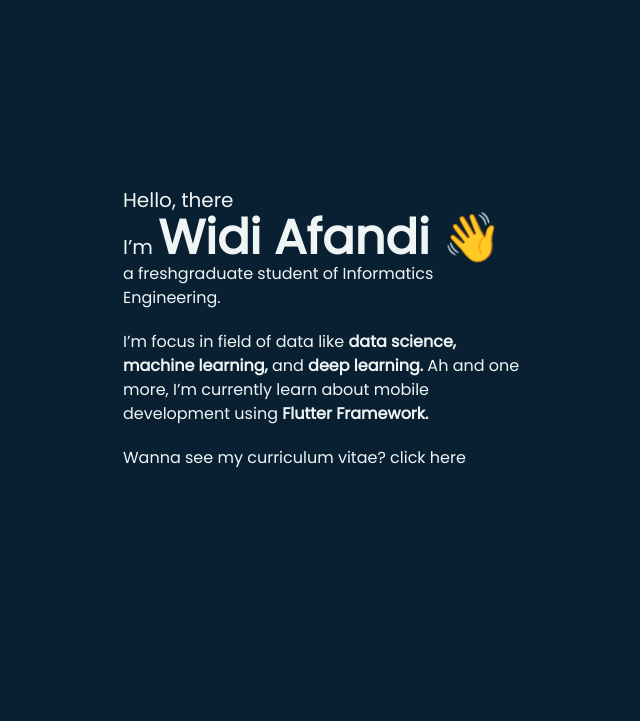
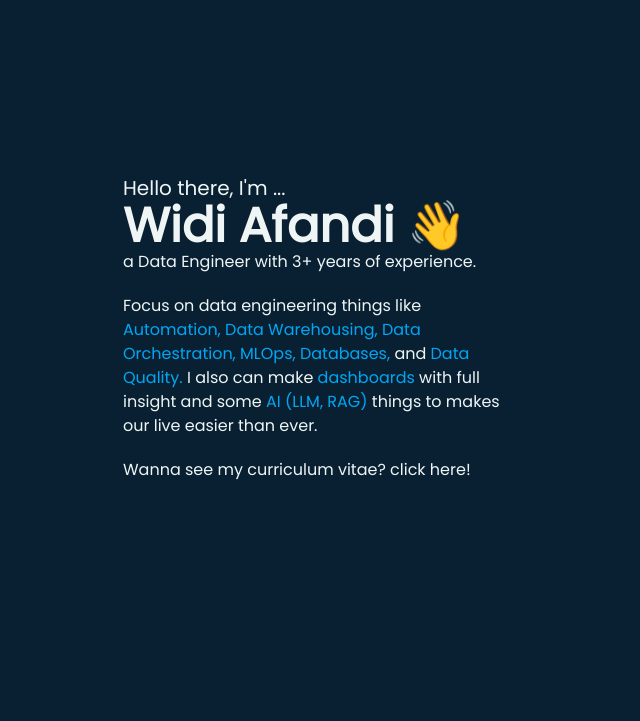
Before and after one commit to technisekai/widiafandi.me, a Flask app: template templates/index.html in a window 1280 px wide. Shown: the part 72-793 px from the top of the page, without its empty margins (117-757 px from the left). Run offline with Flask 2, Linux system fonts and the light colour scheme; the template is opened without the code that fills it, so the values that code supplies are empty; style sheets or scripts are compiled from the project's sources; some libraries are stand-ins or nearby versions; some web fonts are replaced.

Commit message:
feat: fix body wording, link to cv

```diff
--- a/templates/index.html
+++ b/templates/index.html
@@ -5,16 +5,20 @@
     <div class="flex grid h-screen m-auto lg:grid-cols-2">
       <!-- intorduction -->
       <div class="m-auto space-y-5 text-base">
-        <span class="text-xl">Hello, there<br>
-          I’m <span class="text-5xl font-bold">Widi Afandi 👋</span>
+        <span class="text-xl">
+          Hello there, I'm ...<br>
+          <span class="text-5xl font-bold">Widi Afandi 👋</span>
         </span>
-        <p>a freshgraduate student of Informatics Engineering.</p>
+        <p>a Data Engineer with 3+ years of experience.</p>
         <p>
-          I’m focus in field of data like <span class="font-bold">data science, machine learning,</span> and <span class="font-bold">deep learning.</span>
-          Ah and one more, I’m currently learn about mobile development using <span class="font-bold">Flutter Framework.</span>
+          Focus on data engineering things like
+          <span class="text-sky-500">Automation, Data Warehousing, Data Orchestration, MLOps, Databases, </span>
+          and <span class="text-sky-500">Data Quality.</span>
+          I also can make <span class="text-sky-500">dashboards</span> with full insight
+          and some <span class="text-sky-500">AI (LLM, RAG)</span> things to makes our live easier than ever.
         </p>
         <p>
-          Wanna see my curriculum vitae? click here
+          Wanna see my curriculum vitae? <a href="https://drive.google.com/file/d/1I7C3jQ9wg26OJZswmgCdkRU_0xPIPJr8/view?usp=sharing" class="hover:text-cyan-400" target="_blank">click here!</a>
         </p>
       </div>
       <!-- social media -->
```
